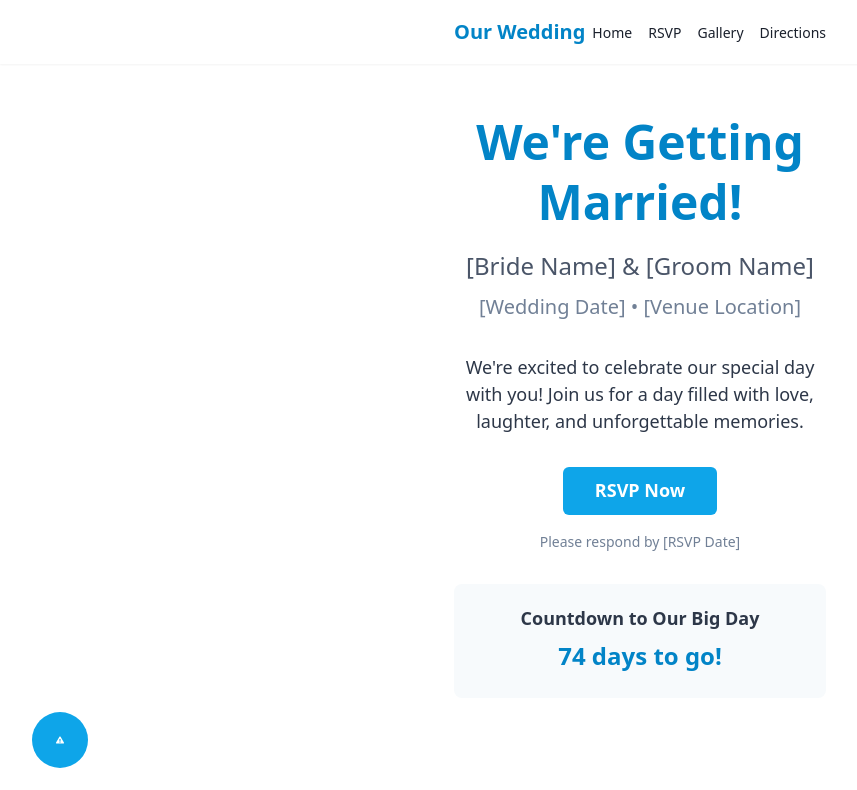
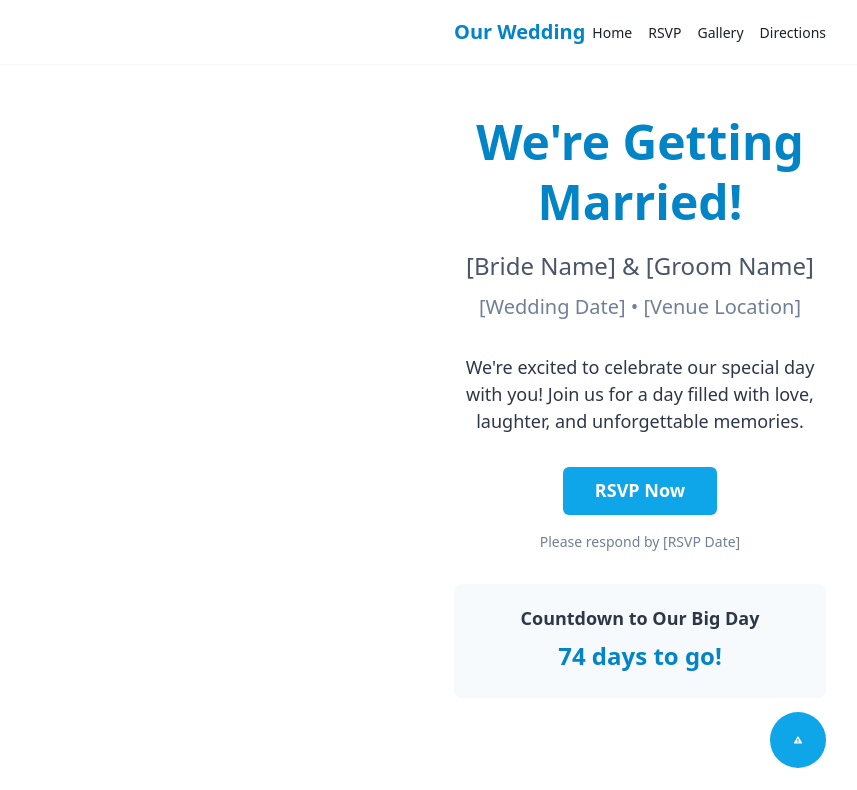
Before and after one commit to phamquanganh31101998/wedding-invitation, a Next.js app: page / in a window 1280 px wide. Shown: the top 790 px of the page, without its empty margins (0-857 px from the left). Built offline with nearby package versions, Linux system fonts and the light colour scheme.

Commit message:
fix: music button

```diff
--- a/src/app/layout.tsx
+++ b/src/app/layout.tsx
@@ -2,10 +2,7 @@ import type { Metadata } from 'next';
 import { Geist, Geist_Mono } from 'next/font/google';
 import { ChakraProviders } from '@/components/providers/ChakraProviders';
 import { ReduxProvider } from '@/components/providers/ReduxProvider';
-import {
-  AudioProvider,
-  FloatingMusicButton,
-} from '@/components/music/MusicPlayer';
+import { AudioProvider } from '@/components/music/MusicPlayer';
 import './globals.css';
 
 const geistSans = Geist({
@@ -35,10 +32,7 @@ export default function RootLayout({
       >
         <ReduxProvider>
           <ChakraProviders>
-            <AudioProvider>
-              {children}
-              <FloatingMusicButton />
-            </AudioProvider>
+            <AudioProvider>{children}</AudioProvider>
           </ChakraProviders>
         </ReduxProvider>
       </body>
--- a/src/app/page.tsx
+++ b/src/app/page.tsx
@@ -1,6 +1,7 @@
 'use client';
 
 import Layout from '@/components/layout/Layout';
+import { FloatingMusicButton } from '@/components/music/MusicPlayer';
 import CountdownSection from '@/components/section/CountdownSection';
 import RSVPSection from '@/components/section/RSVPSection';
 import { VStack, Text, Button, Box } from '@chakra-ui/react';
@@ -50,6 +51,8 @@ export default function Home() {
         <CountdownSection targetDate={TARGET_DATE} />
 
         <RSVPSection />
+
+        <FloatingMusicButton />
       </VStack>
     </Layout>
   );
--- a/src/components/music/MusicPlayer/FloatingMusicButton.tsx
+++ b/src/components/music/MusicPlayer/FloatingMusicButton.tsx
@@ -188,8 +188,14 @@ export const FloatingMusicButton: React.FC<MusicPlayerProps> = () => {
       <Box
         position="fixed"
         bottom={{ base: 4, sm: 5, md: 6, lg: 8 }}
-        left={{ base: 4, sm: 5, md: 6, lg: 8 }}
         zIndex="overlay"
+        // Position at bottom right following page layout constraints
+        right={{
+          base: 4, // Mobile: 16px from right edge (full width layout)
+          sm: 'calc(50vw - 210px + 24px)', // Tablet+: align with right edge of 420px centered container
+        }}
+        // Prevent overflow on very small screens
+        maxW="calc(100vw - 32px)"
       >
         <IconButton
           aria-label={getAriaLabel()}
--- a/src/store/slices/audioSlice.ts
+++ b/src/store/slices/audioSlice.ts
@@ -40,11 +40,12 @@ const audioSlice = createSlice({
         state.currentTrackIndex = randomIndex;
         state.currentTrack = action.payload[randomIndex];
         state.hasError = false;
-        // Auto play when playlist loads successfully
-        state.isPlaying = true;
+        // Do not auto-play - wait for user interaction
+        state.isPlaying = false;
       } else {
         state.currentTrackIndex = -1;
         state.currentTrack = null;
+        state.isPlaying = false;
       }
     },
     nextTrack: (state) => {
```
Also changed, not shown: 1 other file (tests, documents, lock files or other folders).
